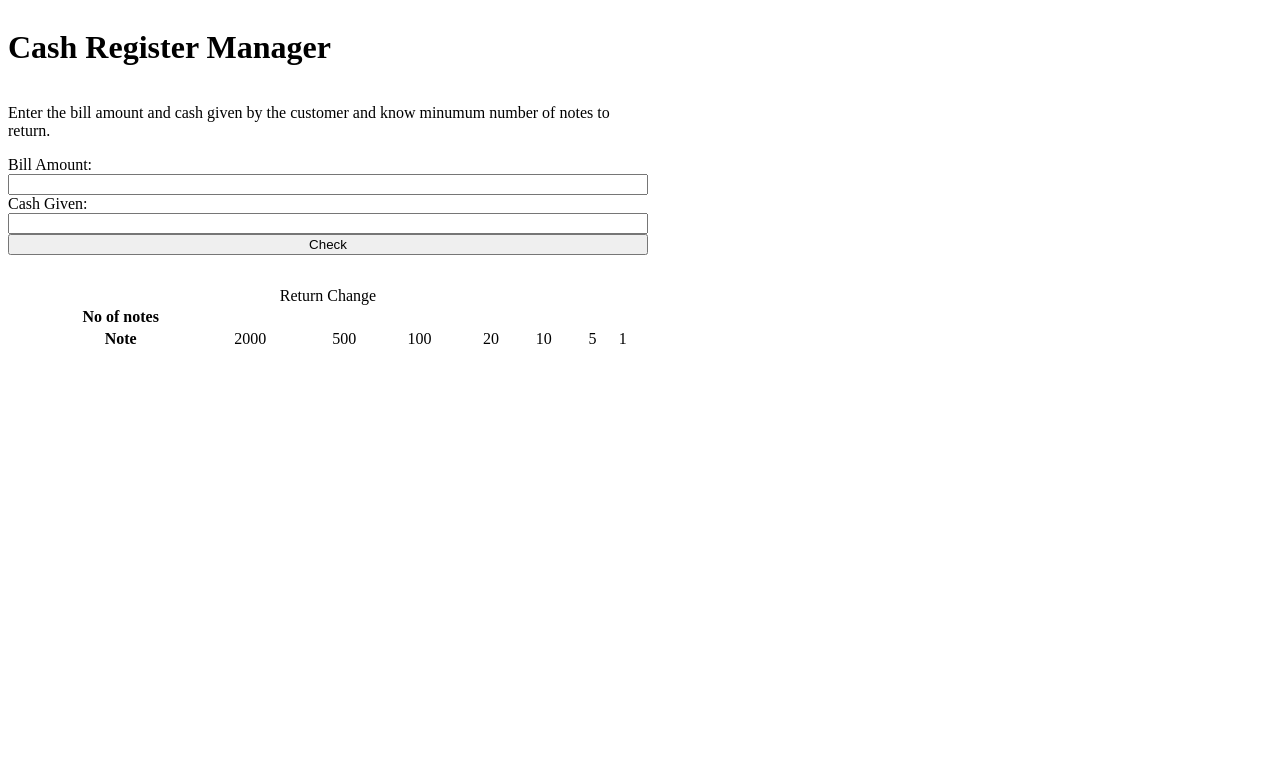
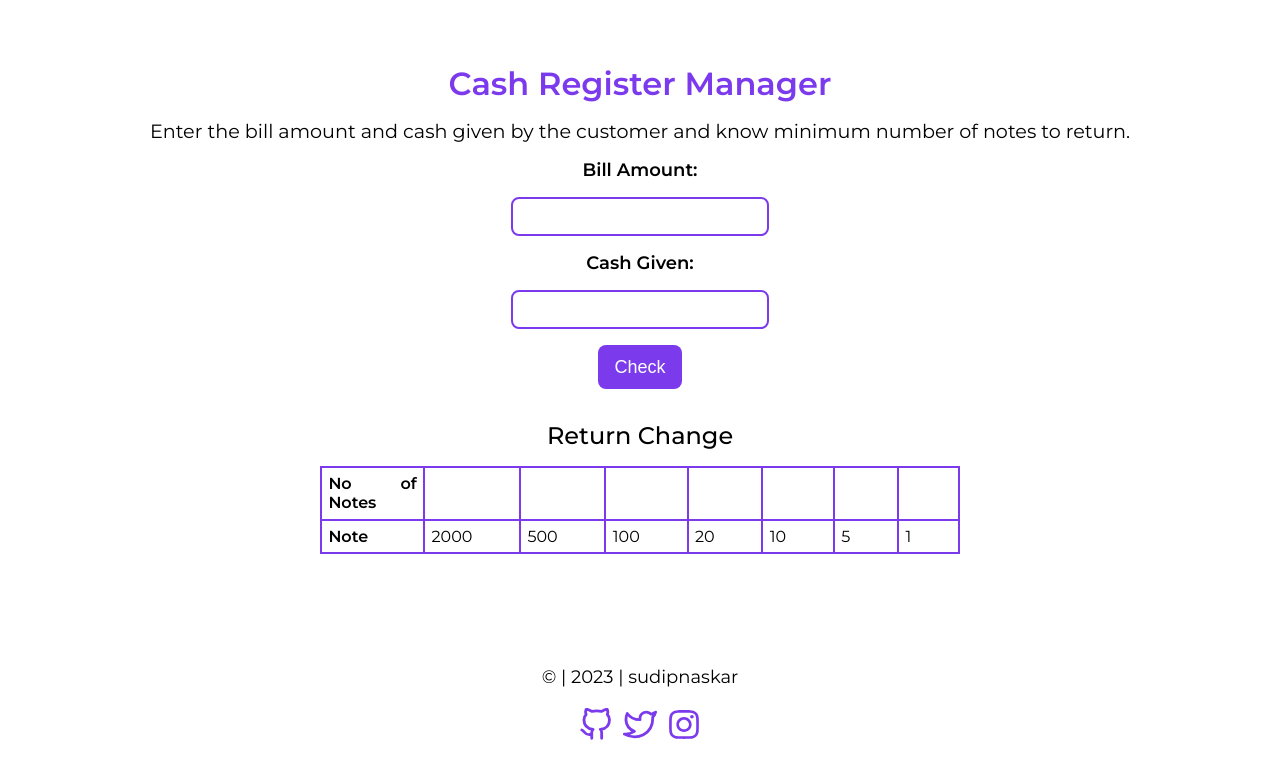
Before and after one commit to Sudip-Naskar/MarkTen, a plain HTML site: page index.html in a window 1280 px wide. Drawn offline with Linux system fonts and the light colour scheme.

Commit message:
CSS added

```diff
--- a/index.html
+++ b/index.html
@@ -1,29 +1,39 @@
 <!DOCTYPE html>
 <html lang="en">
   <head>
-    <meta charset="UTF-8">
-    <meta name="viewport" content="width=device-width, initial-scale=1.0">
-    <link rel="stylesheet" href="main.css">
-    <title>Document</title>
+    <meta charset="UTF-8" />
+    <meta name="viewport" content="width=device-width, initial-scale=1.0" />
+    <title>mark10 - Cash Register Manager</title>
+    <link rel="stylesheet" href="main.css" />
   </head>
   <body>
-    <div class="container">
+    <main class="container">
+      <div>
         <h1 class="heading">Cash Register Manager</h1>
         <p class="description">
-            Enter the bill amount and cash given by the customer and know minumum number of notes to return.
+          Enter the bill amount and cash given by the customer and know minimum
+          number of notes to return.
         </p>
-        <label for="bill-amount">Bill Amount:</label>
-        <input type="text" name="" id="bill-amount">
-        <!-- <button>Next</button> -->
-        <label for="cash-given">Cash Given:</label>
-        <input type="text" name="" id="cash-given">
+        <label class="input-label" for="bill-amount">Bill Amount:</label>
+        <input class="input" id="bill-amount" type="text" />
+        <!-- <button id="">Next</button> -->
+        <label class="input-label" for="cash-given">Cash Given:</label>
+        <input class="input" id="cash-given" type="text" />
         <button id="check-button">Check</button>
         <p id="error-message"></p>
         <table class="change-table">
-            <caption>Return Change</caption>
+          <caption>
+            Return Change
+          </caption>
           <tr>
-                <th>No of notes</th>
-
+            <th>No of Notes</th>
+            <td class="no-of-notes"></td>
+            <td class="no-of-notes"></td>
+            <td class="no-of-notes"></td>
+            <td class="no-of-notes"></td>
+            <td class="no-of-notes"></td>
+            <td class="no-of-notes"></td>
+            <td class="no-of-notes"></td>
           </tr>
           <tr>
             <th>Note</th>
@@ -37,6 +47,36 @@
           </tr>
         </table>
       </div>
+    </main>
+    <footer>
+      <p>© | 2023 | sudipnaskar</p>
+      <ul class="footer-list">
+        <li>
+          <a class="links" href="https://github.com/dashboard" target="_blank">
+            <img src="images/github.svg" alt="github" />
+          </a>
+        </li>
+        <!-- <li>
+          <a class="links" href="https://bit.ly/tanaydiscord" target="_blank">
+            <img src="images/discord.svg" alt="discord" />
+          </a>
+        </li> -->
+        <li>
+          <a class="links" href="https://twitter.com/SUDIPNA77301615" target="_blank">
+            <img src="images/twitter.svg" alt="twitter" />
+          </a>
+        </li>
+        <li>
+          <a
+            class="links"
+            href="https://www.instagram.com/sudip7.5/"
+            target="_blank"
+          >
+            <img src="images/instagram.svg" alt="instagram" />
+          </a>
+        </li>
+      </ul>
+    </footer>
+    <script src="main.js" type="text/javascript"></script>
   </body>
-<script src="index.js"></script>
 </html>
--- a/index.js
+++ b/index.js
@@ -2,6 +2,9 @@ const billAmount = document.querySelector("#bill-amount");
 const cashGiven = document.querySelector("#cash-given")
 const checkButton = document.querySelector("#check-button")
 const message = document.querySelector("#error-message")
+const noOfNotes = document.querySelectorAll(".no-of-notes")
+
+const availableNotes = [2000, 500, 100, 20, 10, 5, 1]
 
 checkButton.addEventListener("click", function validateBillAndCashAmount() {
     hideMessage();
@@ -17,8 +20,19 @@ checkButton.addEventListener("click", function validateBillAndCashAmount() {
     }
 })
 
-function calculateChange() {
+function calculateChange(amountToBeReturned) {
+    // go over all the available notes
+    for(let i = 0; i < availableNotes.length; i++){
 
+        // no of notes needed for the denomination
+        const numberOfNotes = Math.trunc(amountToBeReturned / availableNotes[i])
+
+        // amount left after calculating the number of notes needed
+        amountToBeReturned = amountToBeReturned % availableNotes[i]
+
+        // updating the no of notes in the table for the current amount
+        noOfNotes[i].innerText = numberOfNotes;
+    }
 }
 
 function hideMessage(){
--- a/main.css
+++ b/main.css
@@ -1,10 +1,119 @@
-*{
+@import url("https://fonts.googleapis.com/css2?family=Montserrat:wght@400;500;600&display=swap");
 
+* {
+  padding: 0;
+  margin: 0;
+  box-sizing: border-box;
 }
 
-.container{
-    display: flex;
-    flex-direction: column;
-    width: 50vw;
+a {
+  text-decoration: none;
+}
 
+:root {
+  --primary-color: #7c3aed;
 }
+
+body {
+  font-family: "Montserrat", sans-serif;
+  min-width: 100vw;
+}
+
+/* Container */
+.container {
+  margin: 4rem auto 7rem;
+  text-align: center;
+}
+
+.heading {
+  color: var(--primary-color);
+}
+
+.description {
+  font-size: larger;
+  margin: 1rem;
+}
+
+.input-label {
+  display: block;
+  font-size: large;
+  font-weight: 600;
+}
+
+.input {
+  font-size: 14px;
+  outline: #fff;
+  padding: 0.6rem 1rem;
+  margin: 1rem;
+  border: 2px solid var(--primary-color);
+  border-radius: 0.5rem;
+  width: 100%;
+  max-width: 258px;
+}
+
+#check-button {
+  background: var(--primary-color);
+  border: none;
+  color: #fff;
+  padding: 0.7rem 1rem;
+  border-radius: 0.5rem;
+  font-size: large;
+  cursor: pointer;
+  outline: #fff;
+  margin: auto;
+  display: block;
+}
+
+#error-message {
+  display: block;
+  font-size: larger;
+  margin: 1rem 0 0;
+}
+
+/* Table */
+.change-table {
+  width: 50%;
+  text-align: justify;
+  border-collapse: collapse;
+  margin: auto;
+}
+
+.change-table caption {
+  margin: 1rem auto;
+  font-size: x-large;
+  font-weight: 500;
+}
+
+th,
+td {
+  border: 2px solid var(--primary-color);
+  width: 0%;
+  border-collapse: collapse;
+  padding: 0.4rem;
+}
+
+/* footer */
+
+footer {
+  text-align: center;
+}
+
+footer p {
+  font-size: large;
+  text-align: center;
+}
+
+.footer-list {
+  margin: 1rem;
+}
+
+a,
+img,
+li {
+  display: inline;
+}
+
+img {
+  width: 40px;
+  padding: 0.2rem;
+}
```
Also changed, not shown: images/github.svg (added), images/instagram.svg (added), images/twitter.svg (added). Lines whose indentation alone changed are shown as unchanged.
